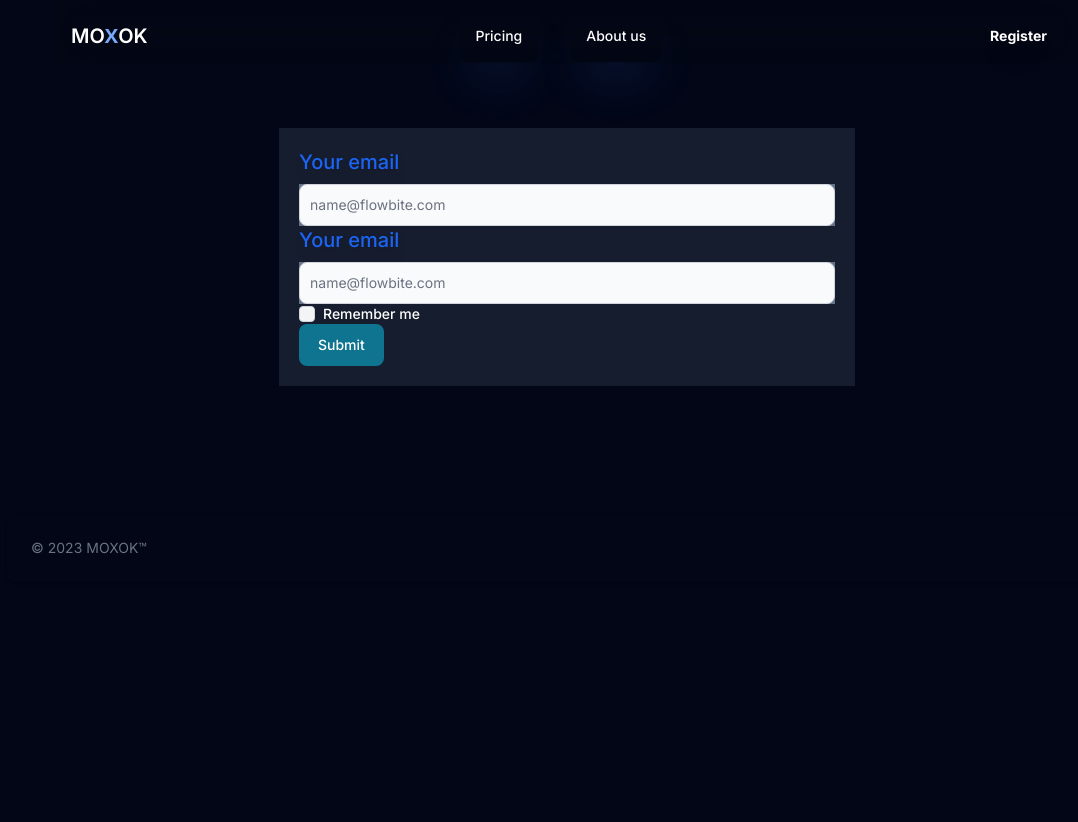
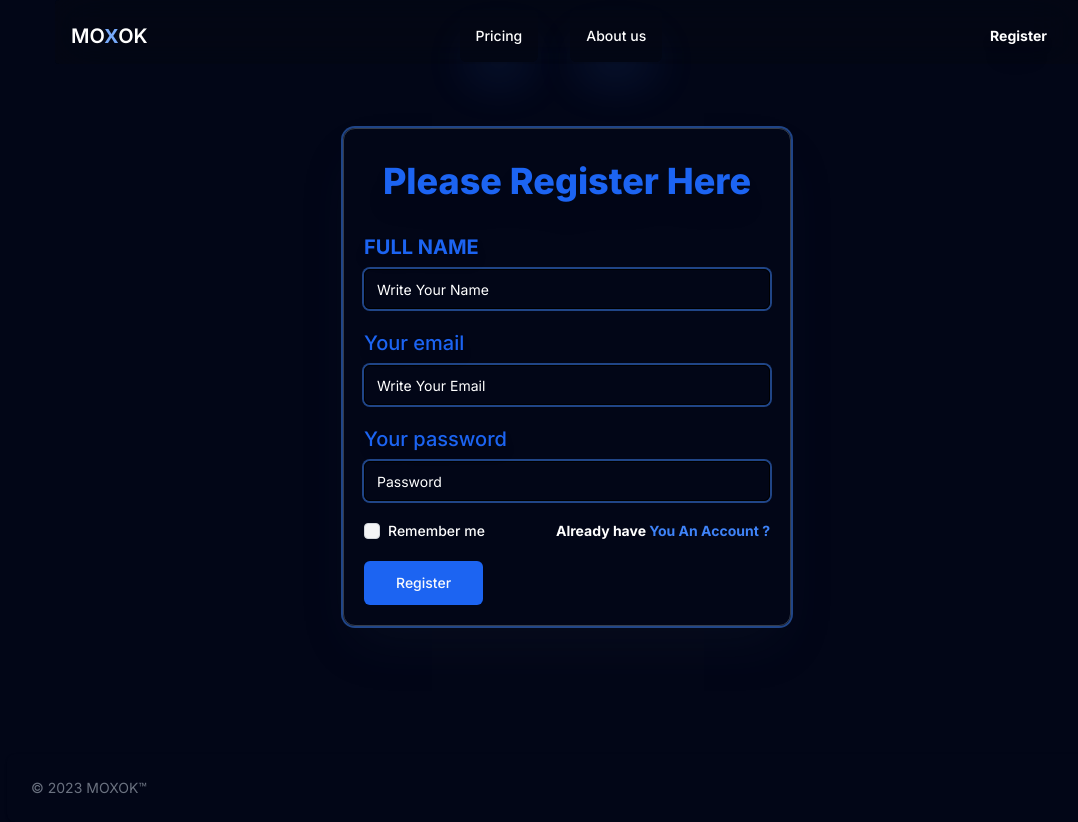
Before and after one commit to mh-miyad/MOXOK, a Next.js app: page /register in a window 1280 px wide. Shown: the whole page, without its empty margins (73-1151 px from the left). Before the commit the page ends 800 px from the top, so only its background shows below. Built offline with nearby package versions, Linux system fonts and the light colour scheme.

Commit message:
Add logIn And Register page

```diff
--- a/src/app/register/login/page.tsx
+++ b/src/app/register/login/page.tsx
@@ -1,8 +1,80 @@
-import React from 'react'
+'use client'
+import React, { useState } from 'react'
+import { useForm, SubmitHandler } from "react-hook-form"
+import {
+  Checkbox,
+  Label,
 
+} from 'flowbite-react';
+import { Input } from '@/Components/ui/input';
+import { Button } from '@/Components/ui/button';
+import Link from 'next/link';
+
+type Inputs = {
+  email: string,
+  password: string
+}
 const LogIn = () => {
+
+  const [isRemembar,setRemembar] = useState(false)
+   const {
+    register,
+    handleSubmit,
+    watch,
+    formState: { errors },
+  } = useForm<Inputs>()
+  const onSubmit: SubmitHandler<Inputs> = (data) => {
+    const { email } = data
+    alert(email)
+
+  }
+
   return (
-    <div>LogIn</div>
+    <div className='mt-20 text-center'>
+
+      <div className='max-w-md mx-auto text-white '>
+          <form onSubmit={handleSubmit(onSubmit)} className='border border-gray-600/70 shadow-2xl  shadow-slate-800/20 rounded-xl ring-2 transition-all ease-linear duration-150 p-5 my-32  text-start  space-y-5 '>
+         <h2 className='text-xl md:text-4xl font-extrabold drop-shadow-xl  text-blue-600 text-center  p-3 '> Please Login  Here </h2>
+
+      <div>
+        <div className="mb-2 block">
+          <Label
+            htmlFor="email"
+                value="Your email"
+                className='text-blue-600 text-xl drop-shadow-lg  font-medium'
+          />
+            </div>
+            <Input className='bg-transparent placeholder:text-white border-black ring-2 peer-active:border-none  ' placeholder='Write Your Email '   {...register("email")}  type='email' required/>
+
+      </div>
+      <div>
+        <div className="mb-2 block">
+          <Label
+            htmlFor="password"
+                value="Your password"
+                className='text-blue-600 text-xl drop-shadow-lg  font-medium'
+          />
+            </div>
+            <Input className='bg-transparent placeholder:text-white border-black ring-2 peer-active:border-none  ' placeholder='Password'   {...register("password")}  type='password' required/>
+
+      </div>
+      <div className="flex items-center gap-2">
+        <Checkbox id="remember" onClick={()=>setRemembar(!isRemembar)} />
+            <div className='flex justify-between w-full '>
+               <Label htmlFor="remember" className='text-white '>
+          Remember me
+        </Label>
+        <Label htmlFor="remember" className='text-white font-bold'>
+           {`Don't`}  have <Link href={'/register'} className='text-blue-500'>Any Account ? </Link>
+        </Label>
+       </div>
+      </div>
+      <Button className='hover:ring-2 hover:bg-blue-700 active:p-1 bg-blue-600' size={'lg'} type="submit" >
+        Log In
+      </Button>
+    </form>
+    </div>
+      </div>
   )
 }
 
--- a/src/app/register/page.tsx
+++ b/src/app/register/page.tsx
@@ -1,18 +1,14 @@
 'use client'
-import React from 'react'
+import React, { useState } from 'react'
 import { useForm, SubmitHandler } from "react-hook-form"
 import {
-  Button,
   Checkbox,
-  FileInput,
   Label,
-  Radio,
-  RangeSlider,
-  Select,
-  Textarea,
-  TextInput,
-  ToggleSwitch,
+
 } from 'flowbite-react';
+import { Input } from '@/Components/ui/input';
+import { Button } from '@/Components/ui/button';
+import Link from 'next/link';
 
 type Inputs = {
   email: string,
@@ -21,6 +17,8 @@ type Inputs = {
 }
 
 const Register = () => {
+
+  const [isRemembar,setRemembar] = useState(false)
    const {
     register,
     handleSubmit,
@@ -34,28 +32,24 @@ const Register = () => {
   }
 
 
+
   return (
-      <div className='mt-20 text-center'>
+    <div className='mt-20 text-center'>
 
-      <div className='max-w-xl mx-auto text-white '>
-          <form onSubmit={handleSubmit(onSubmit)} className='bg-slate-600/30 p-5 my-32  text-start  '>
 
+      <div className='max-w-md mx-auto text-white '>
+          <form onSubmit={handleSubmit(onSubmit)} className='border border-gray-600/70 shadow-2xl  shadow-slate-800/20 rounded-xl ring-2 transition-all ease-linear duration-150 p-5 my-32  text-start  space-y-5 '>
+
+      <h2 className='text-xl md:text-4xl font-extrabold drop-shadow-xl  text-blue-600 text-center  p-3 '> Please Register Here </h2>
       <div>
         <div className="mb-2 block">
           <Label
-            htmlFor="email"
-                value="Your email"
-                className='text-blue-600 text-xl drop-shadow-lg  font-medium'
+            htmlFor="name"
+                value="Full Name "
+                className='text-blue-600 text-xl drop-shadow-lg  font-bold uppercase'
           />
         </div>
-        <TextInput
-          id="email1"
-          placeholder="name@flowbite.com"
-          required
-              type="email"
-              {...register("email")}
-              className='bg-slate-500 text-white'
-        />
+              <Input className='bg-transparent placeholder:text-white border-black ring-2   ' placeholder='Write Your Name '   {...register("name")}  type='text' required/>
       </div>
       <div>
         <div className="mb-2 block">
@@ -64,24 +58,34 @@ const Register = () => {
                 value="Your email"
                 className='text-blue-600 text-xl drop-shadow-lg  font-medium'
           />
-        </div>
-        <TextInput
-          id="email1"
-          placeholder="name@flowbite.com"
-          required
-              type="email"
-              {...register("email")}
-              className='bg-slate-500 text-white'
-        />
+            </div>
+            <Input className='bg-transparent placeholder:text-white border-black ring-2 peer-active:border-none  ' placeholder='Write Your Email '   {...register("email")}  type='email' required/>
+
+      </div>
+      <div>
+        <div className="mb-2 block">
+          <Label
+            htmlFor="password"
+                value="Your password"
+                className='text-blue-600 text-xl drop-shadow-lg  font-medium'
+          />
+            </div>
+            <Input className='bg-transparent placeholder:text-white border-black ring-2 peer-active:border-none  ' placeholder='Password'   {...register("password")}  type='password' required/>
+
       </div>
       <div className="flex items-center gap-2">
-        <Checkbox id="remember" />
-        <Label htmlFor="remember" className='text-white '>
+        <Checkbox id="remember" onClick={()=>setRemembar(!isRemembar)} />
+            <div className='flex justify-between w-full '>
+               <Label htmlFor="remember" className='text-white '>
           Remember me
         </Label>
+        <Label htmlFor="remember" className='text-white font-bold'>
+           Already have <Link href={'/register/login'} className='text-blue-500'>You An Account ? </Link>
+        </Label>
+       </div>
       </div>
-      <Button type="submit">
-        Submit
+      <Button className='hover:ring-2 hover:bg-blue-700 active:p-1 bg-blue-600' size={'lg'} type="submit" >
+        Register
       </Button>
     </form>
     </div>
```
